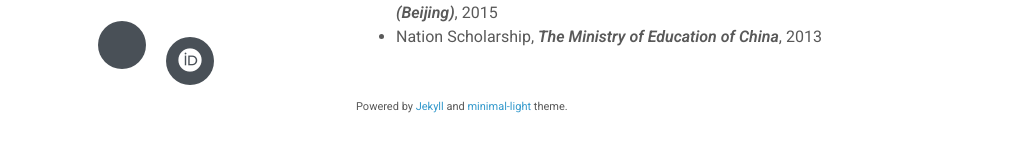
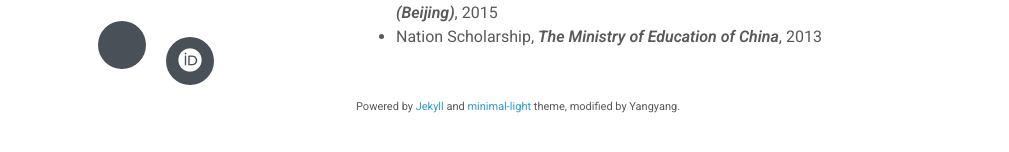
Before and after one commit to mengyy212/mengyy212.github.io, a Jekyll site: the page built from index.md, in a window 1280 px wide and 900 px high, scrolled down 2619 px. Shown: the part 713-865 px from the top of the window, without its empty margins (134-1143 px from the left). Built offline with Jekyll 4.4.1, drawn with Linux system fonts in a browser that asks for light colours; nearby versions of some CDN libraries; a style sheet for code colours, icons or effects is not loaded.

Commit message:
update footer

```diff
--- a/_layouts/homepage.html
+++ b/_layouts/homepage.html
@@ -14,7 +14,7 @@
 
       <p><small>Powered by <a href="https://jekyllrb.com" target="_blank" rel="noopener">Jekyll</a> and <a
             href="https://github.com/yaoyao-liu/minimal-light" target="_blank" rel="noopener">minimal-light</a>
-          theme.</small></p>
+          theme, modified by Yangyang.</small></p>
 
     </section>
     {% include footer.html %}
--- a/_layouts/homepage_zh.html
+++ b/_layouts/homepage_zh.html
@@ -14,7 +14,7 @@
 
       <p><small>Powered by <a href="https://jekyllrb.com" target="_blank" rel="noopener">Jekyll</a> and <a
             href="https://github.com/yaoyao-liu/minimal-light" target="_blank" rel="noopener">minimal-light</a>
-          theme.</small></p>
+          theme, modified by Yangyang.</small></p>
 
     </section>
     {% include footer.html %}
```
